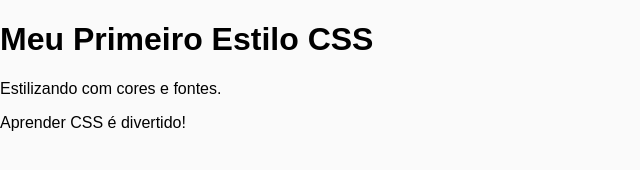
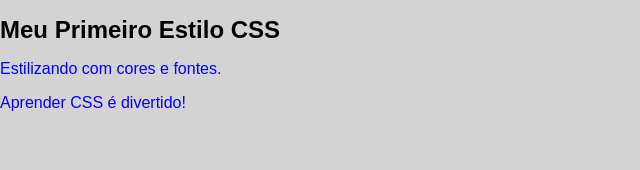
Before and after one commit to LukPaes/Refatorando2, a plain HTML site: page CSS/1. Sintaxe CSS/index.html in a window 1280 px wide. Shown: the whole page, without its empty margins (0-640 px from the left). Drawn offline with Linux system fonts and the light colour scheme.

Commit message:
exercício 1 css

```diff
--- a/CSS/1. Sintaxe CSS/css/styles.css
+++ b/CSS/1. Sintaxe CSS/css/styles.css
@@ -1,7 +1,15 @@
-
+/* Mudar a cor do fundo da página */
 body {
         margin:0;
         font-family: Arial;
         background:#fafafa;
-        background-color: ;
+        background-color:lightgray;
     }
+/* Alterar o tamanho da fonte do título */
+h1 {
+    font-size: 24px;
+}
+/* Mudar a cor do texto de todos os parágrafos */
+p {
+    color: blue;
+}
--- a/CSS/1. Sintaxe CSS/index.html
+++ b/CSS/1. Sintaxe CSS/index.html
@@ -1,7 +1,7 @@
 <!DOCTYPE html>
 <html>
 <head>
-    <title>Prática de CSS</title>
+    <title>Prática de CSS - Exercício 1</title>
     <link rel="stylesheet" href="css/styles.css">
 </head>
 <body>
```
